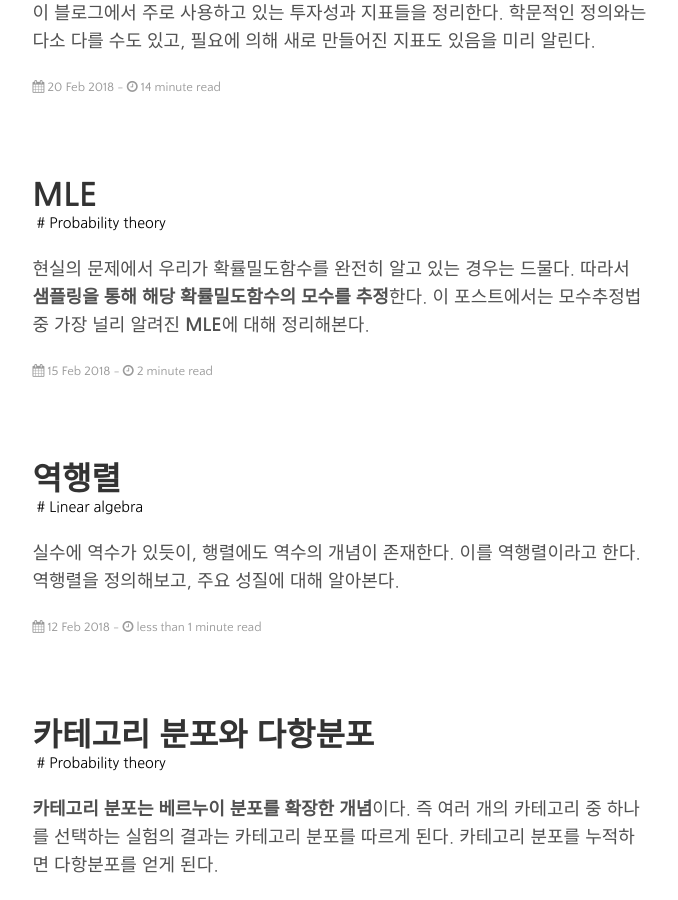
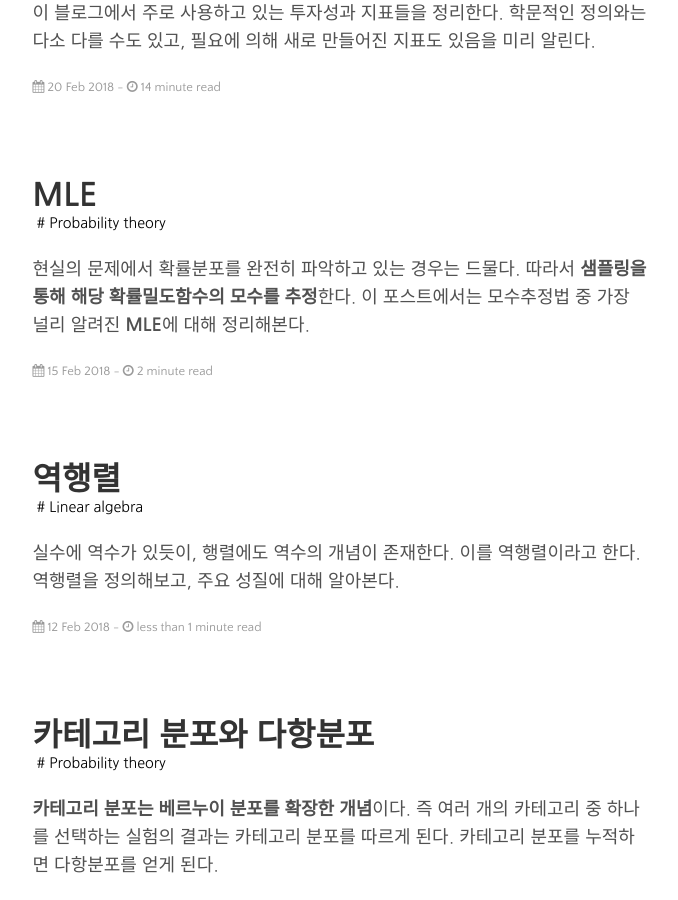
Before and after one commit to gem763/gem763.github.io, a Jekyll site: the page built from index.html, in a window 1280 px wide and 900 px high, scrolled down 3416 px. Shown: the whole window, without its empty margins (300-978 px from the left). Built offline with Jekyll 4.4.1, drawn with Linux system fonts in a browser that asks for light colours; the list of posts is cut into pages by our own code; some of the changed lines change nothing that is shown.

Commit message:
Uploaded by https://stackedit.io/

```diff
--- a/_posts/2018-02-15-MLE.md
+++ b/_posts/2018-02-15-MLE.md
@@ -7,7 +7,7 @@
 
 ---
 
-현실의 문제에서 우리가 확률밀도함수를 완전히 알고 있는 경우는 드물다. 따라서 **샘플링을 통해 해당 확률밀도함수의 모수를 추정**한다. 이 포스트에서는 모수추정법 중 가장 널리 알려진 **MLE**에 대해 정리해본다.
+현실의 문제에서 확률분포를 완전히 파악하고 있는 경우는 드물다. 따라서 **샘플링을 통해 해당 확률밀도함수의 모수를 추정**한다. 이 포스트에서는 모수추정법 중 가장 널리 알려진 **MLE**에 대해 정리해본다.
 <!--more-->
 
 * TOC
@@ -15,22 +15,16 @@
 
 ## 개요
 ### Likelihood와 Log-likelihood
-모든 확률분포는 확률밀도함수(pdf: probability density function)을 통해 묘사된다. 어떤 확률변수 <span><script type="math/tex">X</script></span>가 모수 <span><script type="math/tex">\theta</script></span>의 확률밀도함수 <span><script type="math/tex">\mathbf{F}</script></span>를 따른다면, 이는 다음과 같이 표현된다.
+확률분포는 확률밀도함수(pdf: probability density function) 또는 확률질량함수(pmf: probability mass function)을 통해 묘사된다. 어떤 확률변수 <span><script type="math/tex">X</script></span>가 모수 <span><script type="math/tex">\theta</script></span>의 확률밀도함수 <span><script type="math/tex">\mathbf{F}</script></span>를 따른다고 하자. 이 확률분포에 대한 모든 정보, 즉 **모수 <span><script type="math/tex">\theta</script></span>를 이미 알고 있다고 가정**하면, 이 경우 확률밀도함수 <span><script type="math/tex">\mathbf{F}</script></span>는 <span><script type="math/tex">x</script></span>의 함수가 된다.
 
 <div class="math"><script type="math/tex; mode=display">
-X \sim \mathbf{F}(\theta)
-</script></div>
-
-이 확률분포에 대한 모든 정보, 즉 **모수 <span><script type="math/tex">\theta</script></span>를 이미 알고 있다고 가정**해보자. 이 경우 확률밀도함수 <span><script type="math/tex">\mathbf{F}</script></span>는, 확률변수 <span><script type="math/tex">X</script></span>의 샘플 <span><script type="math/tex">x</script></span> 에 대하여 확률밀도값 <span><script type="math/tex">p(\cdot \mid \theta)</script></span> 의 형태로 쓸 수 있고, 이는 <span><script type="math/tex">x</script></span>의 함수가 된다.
-
-<div class="math"><script type="math/tex; mode=display">
-\mathbf{F}(x; \theta) = p(X=x \mid \theta) \rightarrow {\small\it\text{function of }} x
+\mathbf{F}(x; \theta) = \Pr[X=x] \rightarrow {\small\it\text{function of}} ~x
 </script></div>
 
 하지만 **확률분포의 모수 <span><script type="math/tex">\theta</script></span>를 안다는 건 현실적으로 불가능**하다. 대부분의 문제에서는, 확률변수 <span><script type="math/tex">X</script></span>로부터 도출된 샘플 <span><script type="math/tex">x</script></span> 이 주어지고, 이를 통해 모수 <span><script type="math/tex">\theta</script></span>를 추정해야 되는 상황에 직면한다. 확률밀도함수 <span><script type="math/tex">\mathbf{F}</script></span>를 (<span><script type="math/tex">x</script></span>의 함수가 아닌) <span><script type="math/tex">\theta</script></span>의 함수로 해석하는 것을 **Likelihood**[^likelihood] <span><script type="math/tex">\mathcal{L}</script></span> 라고 부른다.
 
 <div class="math"><script type="math/tex; mode=display">
-\mathcal{L} (\theta ; x) = \mathbf{F}(x; \theta) \rightarrow {\small\it\text{function of }} \theta
+\mathcal{L} (\theta ; x) = \mathbf{F}(x; \theta) \rightarrow {\small\it\text{function of}} ~\theta
 </script></div>
 
 [^likelihood]: 우도(尤度) 함수 또는 가능도(可能度) 함수라고도 한다.
@@ -38,16 +32,16 @@
 결국 확률밀도함수와 Likelihood는 같은 형태라고 할 수 있다. 샘플 <span><script type="math/tex">x</script></span>의 함수로 볼 것인가, 아니면 모수 <span><script type="math/tex">\theta</script></span>의 함수로 볼 것인가의 차이일 뿐이다.
 
 <div class="math"><script type="math/tex; mode=display">
-\mathbf{F}(x; \theta) = p(x \mid \theta)  = \mathcal{L} (\theta ; x)
+\mathbf{F}(x; \theta) = \mathcal{L} (\theta ; x)
 </script></div>
 
-그런데 샘플 <span><script type="math/tex">x</script></span> 하나만 가지고 확률분포를 추정하는 일은 현실적으로 없을 것이다. 대부분의 상황에서는 확률변수 <span><script type="math/tex">X</script></span>로부터 추출된 <span><script type="math/tex">n</script></span>개의 샘플들 <span><script type="math/tex">\mathbf{x} = (x_1, \cdots x_n)</script></span>을 통해 모수를 추정한다. 만약 **<span><script type="math/tex">n</script></span>개의 샘플링이 독립시행되었다고 가정**한다면, Likelihood <span><script type="math/tex">\mathcal{L}</script></span>은 다음과 같이 전개된다.
+그런데 샘플 <span><script type="math/tex">x</script></span> 하나만 가지고 확률분포를 추정하는 일은 현실적으로 없을 것이다. 대부분의 상황에서는 확률변수 <span><script type="math/tex">X</script></span>로부터 추출된 여러 개의 샘플들, 이를테면 <span><script type="math/tex">n</script></span>개의 샘플 <span><script type="math/tex">\mathbf{x} = (x_1, \cdots x_n)</script></span>을 통해 모수를 추정한다. 만약 **<span><script type="math/tex">n</script></span>개의 샘플링이 [독립시행](https://en.wikipedia.org/wiki/Independence_(probability_theory)) 되었다고 가정**한다면, Likelihood <span><script type="math/tex">\mathcal{L}</script></span>은 다음과 같이 전개된다.
 
 <div class="math"><script type="math/tex; mode=display">
 \begin{aligned}
 \mathcal{L}(\theta; \mathbf{x})
-&= p(\mathbf{x} \mid \theta) \\
-&= \prod_{i=1}^n p(X=x_i \mid \theta) \\
+&= \Pr[x_1, \cdots, x_n ] \\
+&= \prod_{i=1}^n \Pr [X=x_i] \\
 &= \prod_{i=1}^n \mathbf{F}(x_i ; \theta)
 \end{aligned}
 </script></div>
@@ -60,7 +54,7 @@
 
 
 ### MLE 프로세스
-어떤 확률변수에서의 샘플값들을 토대로 그 확률변수의 모수를 구하는 것을 **모수추정**이라고 한다. **MLE** (Maximum Likelihood Estimation[^mle])는 모수추정 방법론 중 가장 일반적으로 사용되는 것으로서, **주어진 샘플들이 추출될 Likelihood를 최대로 만드는 모수를 선택**한다. 즉 샘플들 <span><script type="math/tex">\mathbf{x} = (x_1, \cdots, x_n)</script></span> 에 대해,
+어떤 확률변수에서의 샘플값들을 토대로 그 확률변수의 모수를 구하는 것을 **모수추정**이라고 한다. **MLE** (Maximum Likelihood Estimation[^mle])는 모수추정 방법론 중 가장 일반적으로 사용되는 것이며, **주어진 샘플들이 추출될 Likelihood를 최대로 만드는 모수를 선택**한다. 즉 샘플들 <span><script type="math/tex">\mathbf{x} = (x_1, \cdots, x_n)</script></span> 에 대해,
 
 [^mle]: 최대우도 추정법 또는 최대가능도 추정법이라고도 한다.
 
@@ -74,7 +68,7 @@
 \frac{\partial}{\partial \theta} \mathcal{L} (\theta; \mathbf{x}) \Big|_{\hat\theta} = \frac{\partial}{\partial \theta} \left[ \prod_{i=1}^n \mathbf{F}(x_i ; \theta)  \right]_{\hat\theta} = 0
 </script></div>
 
-**만약 모든 샘플들이 독립적으로 선택**되었다면, 위의 방정식은 좀 더 다루기 쉬운 형태로 바꿀 수 있다. <span><script type="math/tex">\log</script></span> 함수가 [단조증가](https://en.wikipedia.org/wiki/Monotonic_function) 함수이기 때문에, Likelihood를 최대로 만드는 모수와 Log-likelihood를 최대로 만드는 모수는 결국 같다는 사실을 이용한다.
+**만약 모든 샘플들이 독립적으로 선택**(즉 독립시행)되었다면, 위의 방정식은 좀 더 다루기 쉬운 형태로 바꿀 수 있다. <span><script type="math/tex">\log</script></span> 함수는 [단조증가](https://en.wikipedia.org/wiki/Monotonic_function) 함수이기 때문에, Likelihood를 최대로 만드는 모수와 Log-likelihood를 최대로 만드는 모수는 결국 같다는 사실을 이용한다.
 <div class="math"><script type="math/tex; mode=display">
 \hat{\theta} = \underset{\theta}{\arg \max} \mathcal{L} (\theta; \mathbf{x}) = \underset{\theta}{\arg \max} \ln\mathcal{L} (\theta; \mathbf{x})
 </script></div>
@@ -123,13 +117,13 @@
 <br/>
 
 ## 카테고리 분포의 모수추정
-<span><script type="math/tex">k</script></span>-클래스 카테고리 분포에서 독립적으로 추출된 <span><script type="math/tex">n</script></span>개의 샘플 <span><script type="math/tex">\mathbf{x} = (\mathbf{x}_1, \cdots, \mathbf{x}_n)</script></span> 로부터 분포의 모수 <span><script type="math/tex">{\Theta} = (\theta_1, \cdots, \theta_k)</script></span>를 추정해보자. 각각의 샘플 <span><script type="math/tex">\mathbf{x}_i = (x_{i1}, \cdots, x_{ik}) \in \mathbb{R}^k</script></span> 에 대해서 카테고리 분포의 확률밀도함수는 다음과 같다.
+<span><script type="math/tex">k</script></span>-클래스 카테고리 분포에서 독립적으로 추출된 <span><script type="math/tex">n</script></span>개의 샘플 <span><script type="math/tex">\mathbf{x} = (\mathbf{x}_1, \cdots, \mathbf{x}_n)</script></span> 로부터 분포의 모수 <span><script type="math/tex">\boldsymbol{\theta} = (\theta_1, \cdots, \theta_k)</script></span>를 추정해보자. 각각의 샘플 <span><script type="math/tex">\mathbf{x}_i = (x_{i1}, \cdots, x_{ik}) \in \mathbb{R}^k</script></span> 에 대해서 카테고리 분포의 확률밀도함수는 다음과 같다.
 
 <div class="math"><script type="math/tex; mode=display">
-\mathbf{Cat} (\mathbf{x}_i; {\Theta}) = \prod^k_{j=1} \theta_j^{x_{ij}}
+\mathbf{Cat} (\mathbf{x}_i; \boldsymbol{\theta}) = \prod^k_{j=1} \theta_j^{x_{ij}}
 </script></div>
 
-그리고 다음의 두 가지 사실을 염두해두자.
+그리고 다음의 두 가지 사실을 기억해두자.
 
 * 카테고리 <span><script type="math/tex">j</script></span>의 성공횟수 <span><script type="math/tex">n_j \equiv \sum^n_{i=1} x_{ij}</script></span>
 * <span><script type="math/tex">\sum^k_{j=1} n_j = n</script></span>
@@ -138,27 +132,27 @@
 
 <div class="math"><script type="math/tex; mode=display">
 \begin{aligned}
-\ln \mathcal{L} ({\Theta}; \mathbf{x})
-&= \sum_{i=1}^n \ln \left[ \mathbf{Cat}(\mathbf{x}_i ; \Theta) \right] \\
+\ln \mathcal{L} (\boldsymbol{\theta}; \mathbf{x})
+&= \sum_{i=1}^n \ln \left[ \mathbf{Cat}(\mathbf{x}_i ; \boldsymbol{\theta}) \right] \\
 &= \sum^n_{i=1} \sum^k_{j=1} x_{ij} \ln \theta_j \\
 &= \sum^k_{j=1} \ln \theta_j \left( \sum^n_{i=1} x_{ij} \right) \\
 &= \sum^k_{j=1} n_j \ln \theta_j
 \end{aligned}
 </script></div>
 
-여기서 <span><script type="math/tex">\theta_1 + \cdots + \theta_k = 1</script></span> 이라는 제약조건이 있으므로, 단순히 <span><script type="math/tex">\Theta</script></span>에 대해 미분하는 것만으로 해를 구할 수는 없다. 이 경우에는 [라그랑제 승수법 (Lagrange multiplier)](https://en.wikipedia.org/wiki/Lagrange_multiplier)을 이용하여 최적해 <span><script type="math/tex">{\hat\Theta}</script></span>를 구한다. <span><script type="math/tex">\lambda \in \mathbb{R}</script></span> 에 대해서 라그랑제 함수 <span><script type="math/tex">\mathbf{L}</script></span>을 다음과 같이 정의하면,
+여기서 <span><script type="math/tex">\theta_1 + \cdots + \theta_k = 1</script></span> 이라는 제약조건이 있으므로, 단순히 <span><script type="math/tex">\boldsymbol{\theta}</script></span>에 대해 미분하는 것만으로 해를 구할 수는 없다. 이 경우에는 [라그랑제 승수법 (Lagrange multiplier)](https://en.wikipedia.org/wiki/Lagrange_multiplier)을 이용하여 최적해 <span><script type="math/tex">{\hat\boldsymbol{\theta}}</script></span>를 구한다. <span><script type="math/tex">\lambda \in \mathbb{R}</script></span> 에 대해서 라그랑제 함수 <span><script type="math/tex">\mathbf{L}</script></span>을 다음과 같이 정의하면,
 
 <div class="math"><script type="math/tex; mode=display">
-\mathbf{L} ({\Theta}, \lambda) \equiv \ln \mathcal{L} ({\Theta}; \mathbf{x}) + \lambda \left( 1 - \sum_{j=1}^k \theta_j \right)
+\mathbf{L} (\boldsymbol{\theta}, \lambda) \equiv \ln \mathcal{L} (\boldsymbol{\theta}; \mathbf{x}) + \lambda \left( 1 - \sum_{j=1}^k \theta_j \right)
 </script></div>
 
-* <span><script type="math/tex">\frac{\partial}{\partial \lambda} \mathbf{L} \Big|_{\hat\Theta} = 0~~</script></span> <span><script type="math/tex">\Longrightarrow \sum_{j=1}^k \hat\theta_j = 1</script></span> (즉 제약조건과 동일)
+* <span><script type="math/tex">\frac{\partial}{\partial \lambda} \mathbf{L} \Big|_{\hat\boldsymbol{\theta}} = 0~~</script></span> <span><script type="math/tex">\Longrightarrow \sum_{j=1}^k \hat\theta_j = 1</script></span> (즉 제약조건과 동일)
 
-* <span><script type="math/tex">\frac{\partial}{\partial \Theta} \mathbf{L} \Big|_{\hat\Theta} = 0</script></span> 에서,
+* <span><script type="math/tex">\frac{\partial}{\partial \boldsymbol{\theta}} \mathbf{L} \Big|_{\hat\boldsymbol{\theta}} = 0</script></span> 에서,
 
 
 <div class="math"><script type="math/tex; mode=display">
-\frac{\partial}{\partial \theta_j} \mathbf{L} (\Theta, \lambda) \Big|_{\hat\theta_j} = \frac{n_j}{\hat\theta_j} - \lambda = 0  ~\Rightarrow~ n_j = \lambda \hat\theta_j
+\frac{\partial}{\partial \theta_j} \mathbf{L} (\boldsymbol{\theta}, \lambda) \Big|_{\hat\theta_j} = \frac{n_j}{\hat\theta_j} - \lambda = 0  ~\Rightarrow~ n_j = \lambda \hat\theta_j
 </script></div>
 
 <div class="math"><script type="math/tex; mode=display">
@@ -172,28 +166,28 @@
 <br/>
 
 ## 정규분포의 모수추정
-가우시안 정규분포에서 독립적으로 추출된 <span><script type="math/tex">n</script></span>개의 샘플 <span><script type="math/tex">\mathbf{x} = (x_1, \cdots, x_n) \in \mathbb{R}^n</script></span> 로부터 분포의 모수 <span><script type="math/tex">\theta = (\mu, \sigma^2)</script></span>을 추정해보자. 가우시안 정규분포의 확률밀도함수는
+가우시안 정규분포에서 독립적으로 추출된 <span><script type="math/tex">n</script></span>개의 샘플 <span><script type="math/tex">\mathbf{x} = (x_1, \cdots, x_n) \in \mathbb{R}^n</script></span> 로부터 분포의 모수 <span><script type="math/tex">\boldsymbol{\theta} = (\mu, \sigma^2)</script></span>을 추정해보자. 가우시안 정규분포의 확률밀도함수는
 
 <div class="math"><script type="math/tex; mode=display">
-\mathbf{N}(x; \theta) = \frac{1}{\sqrt{2 \pi \sigma^2}} \exp \left[ - \frac{(x - \mu)^2}{2 \sigma^2} \right]
+\mathcal{N}(x; \boldsymbol{\theta}) = \frac{1}{\sqrt{2 \pi \sigma^2}} \exp \left[ - \frac{(x - \mu)^2}{2 \sigma^2} \right]
 </script></div>
 
 이므로,
 
 <div class="math"><script type="math/tex; mode=display">
 \begin{aligned}
-\ln \mathcal{L} (\theta; \mathbf{x})
-&= \sum_{i=1}^n \ln \left[ \mathbf{N}(x_i ; \theta) \right] \\
+\ln \mathcal{L} (\boldsymbol{\theta}; \mathbf{x})
+&= \sum_{i=1}^n \ln \left[ \mathcal{N}(x_i ; \boldsymbol{\theta}) \right] \\
 &= \sum^n_{i=1} \left[ - \frac{1}{2} \ln(2 \pi \sigma^2) - \frac{1}{2 \sigma^2} (x_i - \mu)^2 \right] \\
 &= - \frac{n}{2} \ln(2 \pi \sigma^2) - \frac{1}{2 \sigma^2} \sum^n_{i=1} (x_i - \mu)^2
 \end{aligned}
 </script></div>
 
 
-* <span><script type="math/tex">\frac{\partial}{\partial \mu} \ln \mathcal{L} \Big|_{\hat\theta} = 0</script></span> 에서,
+* <span><script type="math/tex">\frac{\partial}{\partial \mu} \ln \mathcal{L} \Big|_{\hat\boldsymbol{\theta}} = 0</script></span> 에서,
 
 <div class="math"><script type="math/tex; mode=display">
-\frac{\partial}{\partial \mu} \ln \mathcal{L} (\theta; \mathbf{x}) \Big|_{\hat\theta} = \frac{1}{\sigma^2} \sum^n_{i=1} (x_i - \hat\mu) = 0
+\frac{\partial}{\partial \mu} \ln \mathcal{L} (\boldsymbol{\theta}; \mathbf{x}) \Big|_{\hat\boldsymbol{\theta}} = \frac{1}{\sigma^2} \sum^n_{i=1} (x_i - \hat\mu) = 0
 </script></div>
 
 <div class="math"><script type="math/tex; mode=display">
@@ -201,10 +195,10 @@
 </script></div>
 
 
-* <span><script type="math/tex">\frac{\partial}{\partial \sigma^2} \ln \mathcal{L} \Big|_{\hat\theta} = 0</script></span> 에서,
+* <span><script type="math/tex">\frac{\partial}{\partial \sigma^2} \ln \mathcal{L} \Big|_{\hat\boldsymbol{\theta}} = 0</script></span> 에서,
 
 <div class="math"><script type="math/tex; mode=display">
-\frac{\partial}{\partial \sigma^2} \ln \mathcal{L} (\theta; \mathbf{x}) \Big|_{\hat\theta} = - \frac{n}{2 \hat\sigma^2} + \frac{1}{2 (\hat\sigma^2)^2} \sum^n_{i=1} (x_i - \hat\mu)^2 = 0
+\frac{\partial}{\partial \sigma^2} \ln \mathcal{L} (\theta; \mathbf{x}) \Big|_{\hat\boldsymbol{\theta}} = - \frac{n}{2 \hat\sigma^2} + \frac{1}{2 (\hat\sigma^2)^2} \sum^n_{i=1} (x_i - \hat\mu)^2 = 0
 </script></div>
 
 <div class="math"><script type="math/tex; mode=display">
```
